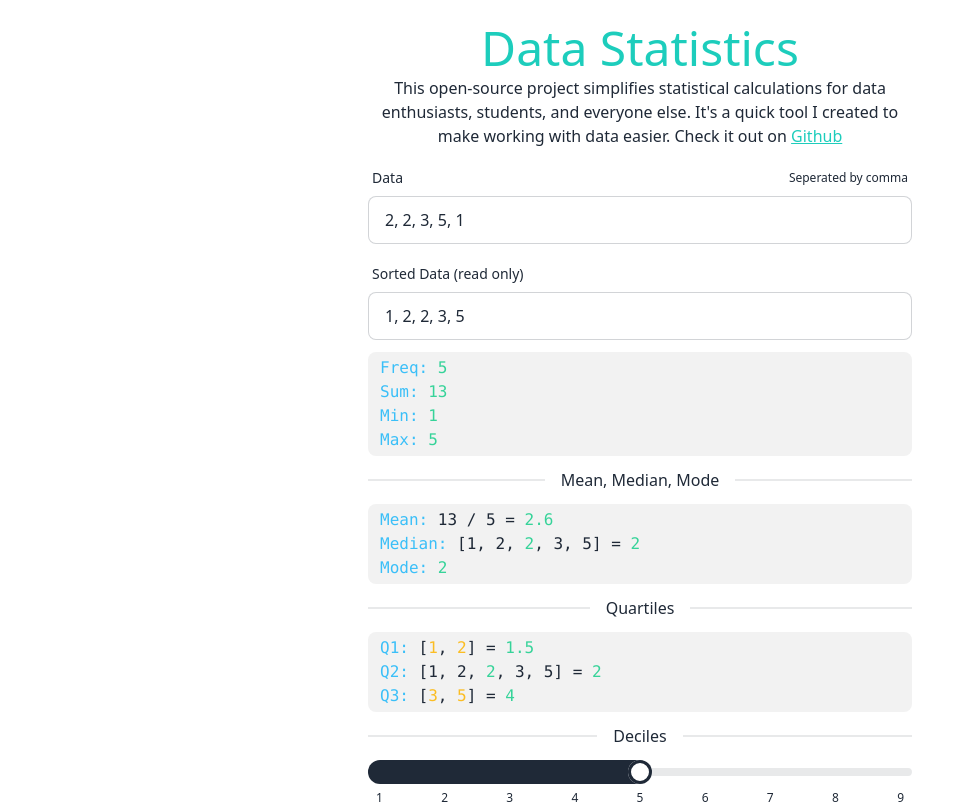
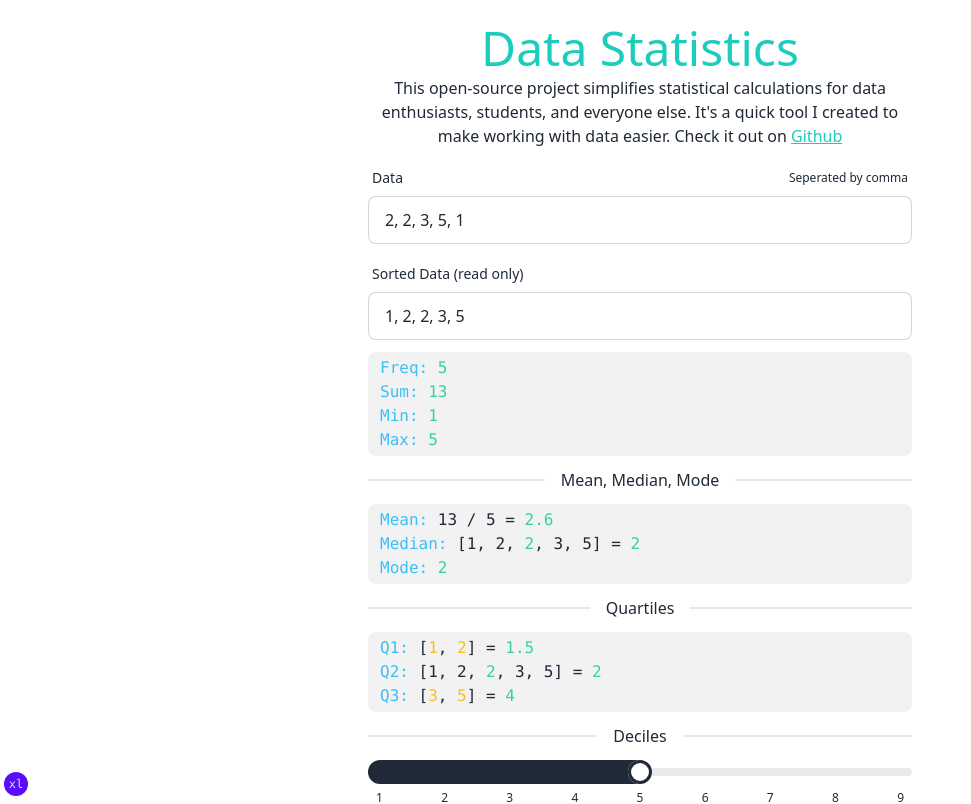
Before and after one commit to Kh4iri/math-toolbox, a SvelteKit app: page / in a window 1280 px wide. Shown: the top 804 px of the page, without its empty margins (0-971 px from the left). Built offline with nearby package versions, Linux system fonts and the light colour scheme.

Commit message:
Add screen size indicator in development env

```diff
--- a/src/routes/+layout.svelte
+++ b/src/routes/+layout.svelte
@@ -1,5 +1,7 @@
 <script lang="ts">
-    import '../app.css'
+  import '../app.css'
+  import TailwindIndicator from './TailwindIndicator.svelte';
 </script>
 
 <slot />
+<TailwindIndicator />
--- /dev/null
+++ b/src/routes/TailwindIndicator.svelte
@@ -0,0 +1,15 @@
+<script lang="ts">
+  const env = process.env.NODE_ENV
+  console.log('Environment:', env)
+</script>
+
+{#if env !== 'production'}
+  <div class="fixed bottom-1 left-1 z-50 w-6 h-6 flex items-center justify-center rounded-full bg-primary text-primary-content font-mono text-xs">
+    <div class="block sm:hidden">xs</div>
+    <div class="hidden sm:block md:hidden">sm</div>
+    <div class="hidden md:block lg:hidden">md</div>
+    <div class="hidden lg:block xl:hidden">lg</div>
+    <div class="hidden xl:block 2xl:hidden">xl</div>
+    <div class="hidden 2xl:block">2xl</div>
+  </div>
+{/if}
```
